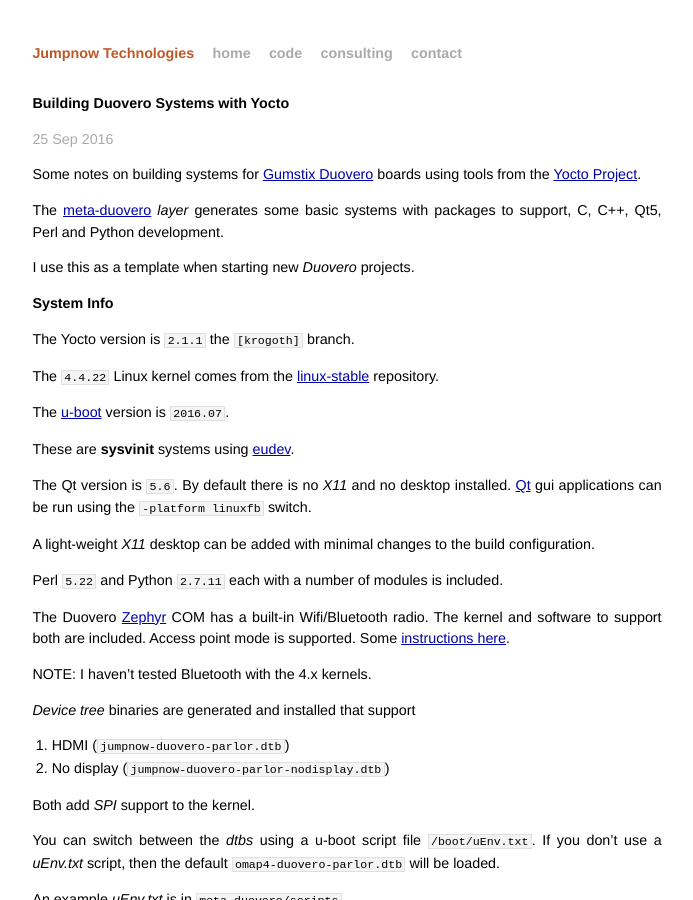
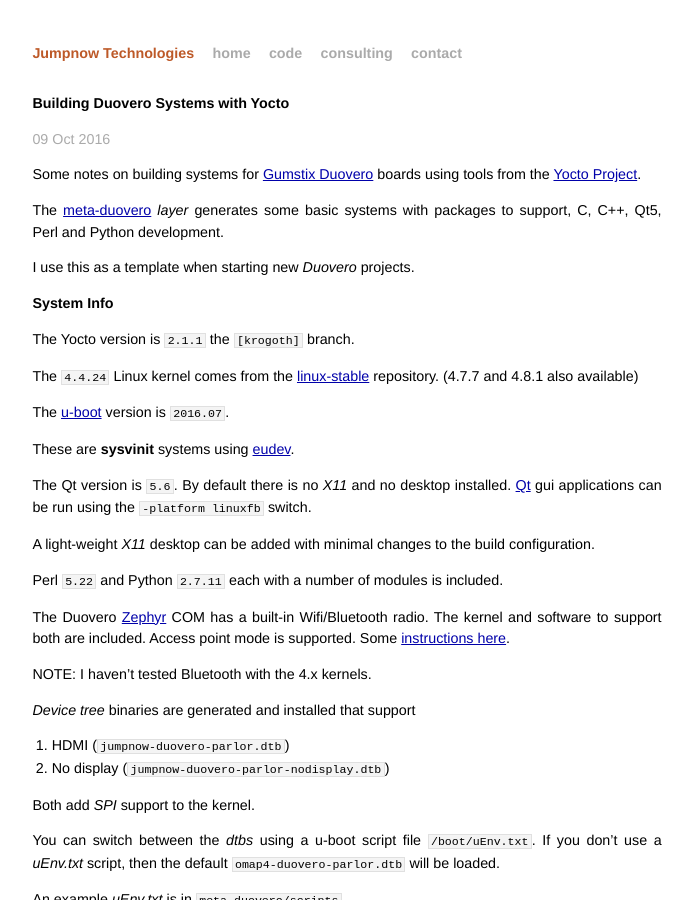
Before and after one commit to jumpnow/jumpnowtek-site, a Jekyll site: the page built from _posts/2014-02-21-Duovero-Systems-with-Yocto.md, in a window 1280 px wide and 900 px high. Shown: the whole window, without its empty margins (293-986 px from the left). Built offline with Jekyll 4.4.1, drawn with Linux system fonts in a browser that asks for light colours.

Commit message:
Update duovero kernel

```diff
--- a/_posts/2014-02-21-Duovero-Systems-with-Yocto.md
+++ b/_posts/2014-02-21-Duovero-Systems-with-Yocto.md
@@ -2,7 +2,7 @@
 layout: post
 title: Building Duovero Systems with Yocto
 description: "Building customized systems for Gumstix Duovero using tools from the Yocto Project"
-date: 2016-09-25 07:11:00
+date: 2016-10-09 11:02:00
 categories: gumstix-linux
 tags: [linux, gumstix, duovero, yocto]
 ---
@@ -17,7 +17,7 @@
 
 The Yocto version is `2.1.1` the `[krogoth]` branch.
 
-The `4.4.22` Linux kernel comes from the [linux-stable][linux-stable] repository.
+The `4.4.24` Linux kernel comes from the [linux-stable][linux-stable] repository. (4.7.7 and 4.8.1 also available)
 
 The [u-boot][uboot] version is `2016.07`.
 
```
